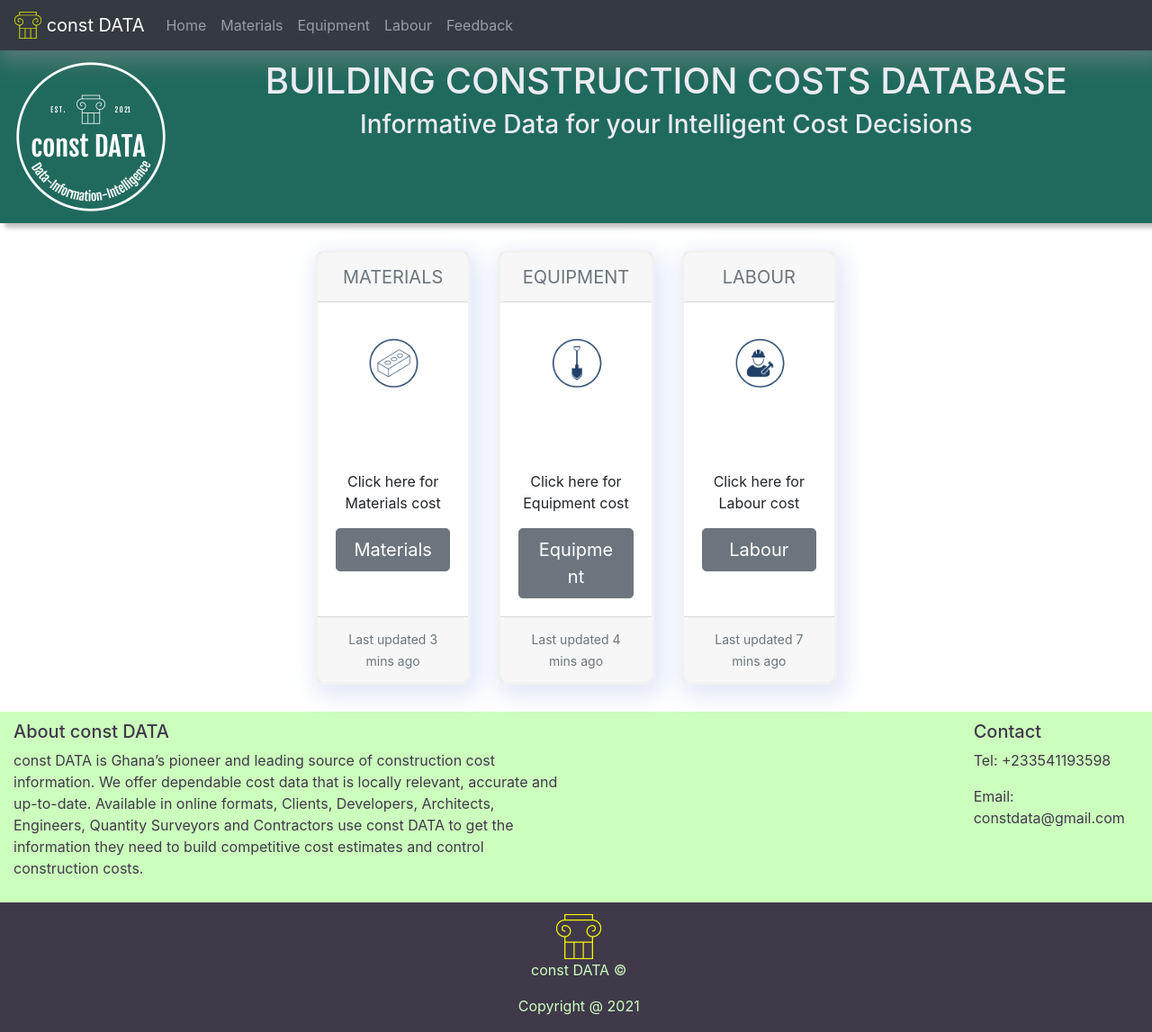
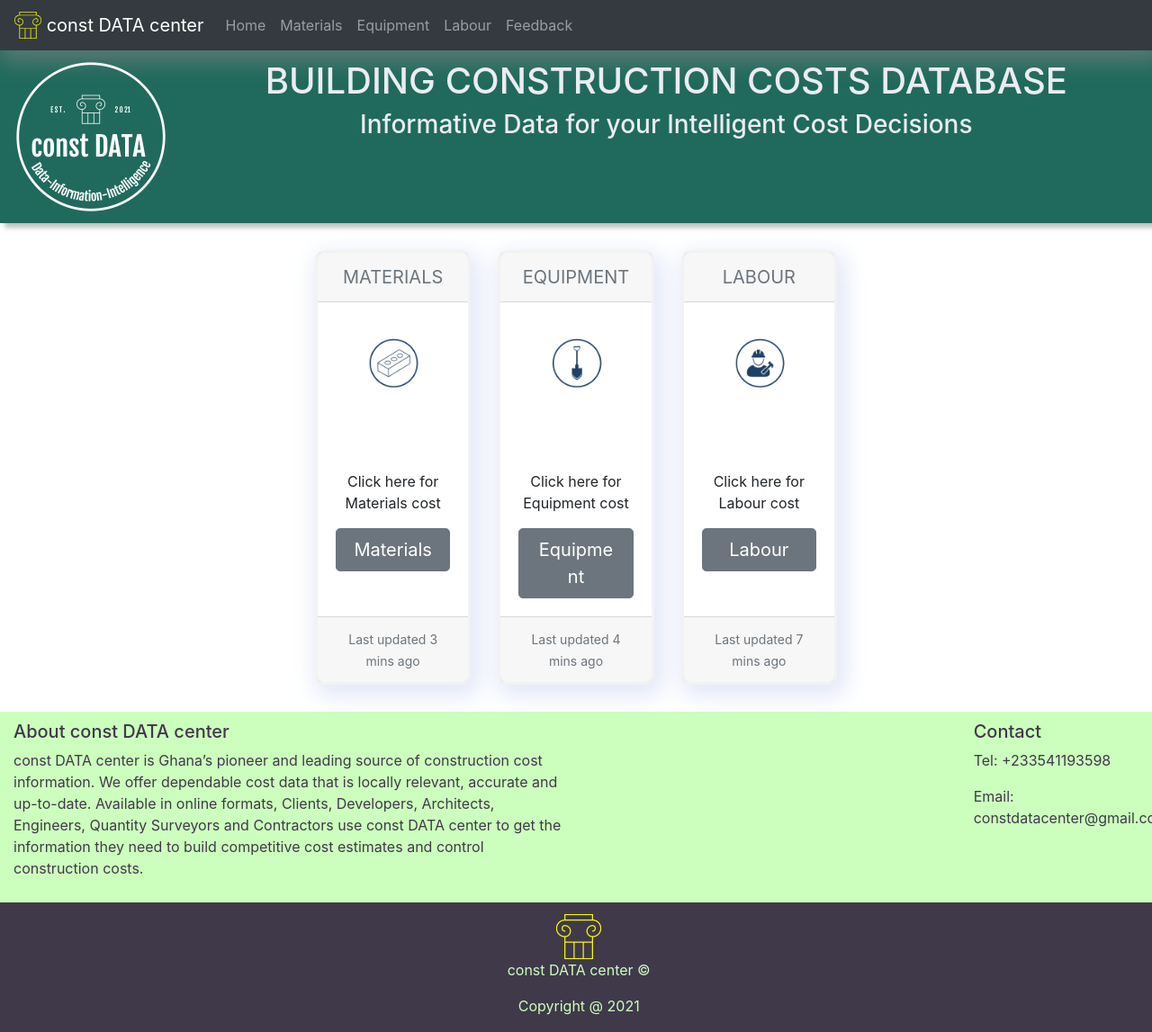
Before and after one commit to kilpatrickap/constdatawebsite, a React (Create React App) app: page / in a window 1280 px wide. Shown: the whole page at 90% size. Built offline with nearby package versions, Linux system fonts and the light colour scheme.

Commit message:
const data center changes

```diff
--- a/src/container/Bottom.jsx
+++ b/src/container/Bottom.jsx
@@ -8,13 +8,13 @@ function Bottom() {
 			<Container fluid className="bottom">
 				<Row>
 					<Col xs lg="6">
-						<h5>About const DATA</h5>
+						<h5>About const DATA center</h5>
 						<p>
-							const DATA is Ghana’s pioneer and leading source of construction
+							const DATA center is Ghana’s pioneer and leading source of construction
 							cost information. We offer dependable cost data that is locally
 							relevant, accurate and up-to-date. Available in online formats,
 							Clients, Developers, Architects, Engineers, Quantity Surveyors and Contractors use
-							const DATA to get the information they need to build competitive
+							const DATA center to get the information they need to build competitive
 							cost estimates and control construction costs.
 						</p>
 					</Col>
@@ -24,7 +24,7 @@ function Bottom() {
 					<Col xs lg="2">
 						<h5>Contact</h5>
 						<p>Tel: +233541193598</p>
-						<p>Email: constdata@gmail.com</p>
+						<p>Email: constdatacenter@gmail.com</p>
 					</Col>
 				</Row>
 			</Container>
--- a/src/container/Footer.jsx
+++ b/src/container/Footer.jsx
@@ -9,7 +9,7 @@ function Footer() {
 			<row>
 				<Col>
 					<Image src={Icon} />
-					<p>const DATA ©</p>
+					<p>const DATA center ©</p>
 					<p>Copyright @ 2021</p>
 				</Col>
 			</row>
--- a/src/container/Header.jsx
+++ b/src/container/Header.jsx
@@ -20,7 +20,7 @@ function Header() {
 						height="30"
 						className="d-inline-block align-top"
 					/>{" "}
-					const DATA
+					const DATA center
 				</Navbar.Brand>
 				<Navbar.Toggle aria-controls="basic-navbar-nav" />
 				<Navbar.Collapse id="basic-navbar-nav">
```
